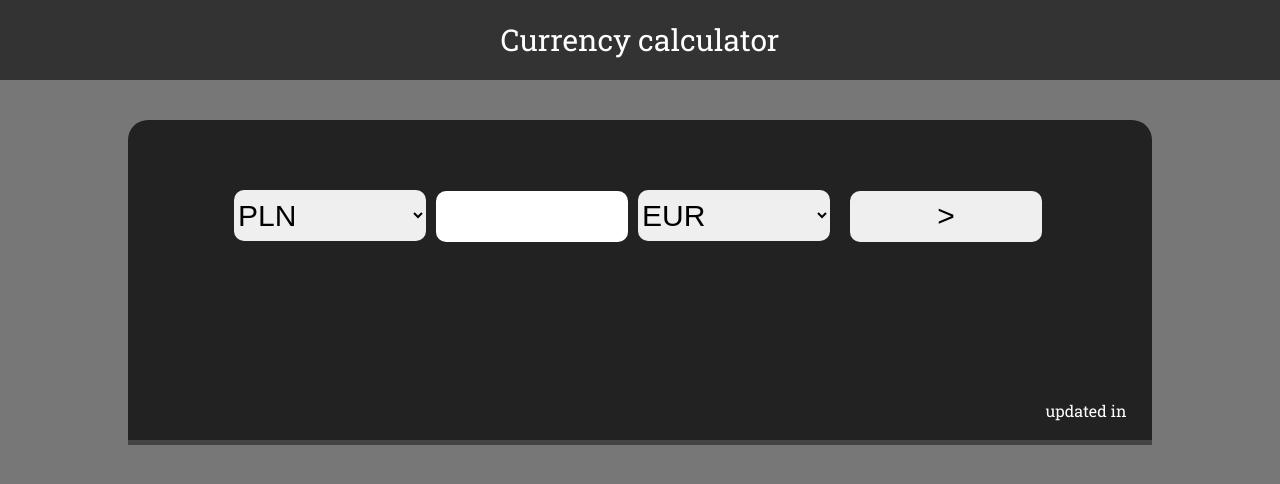
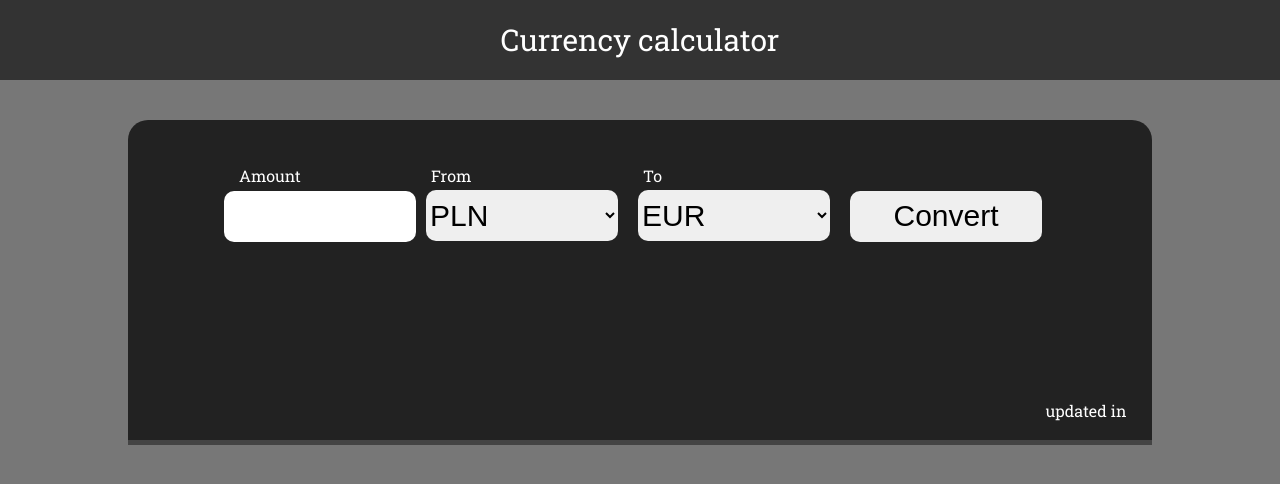
Before and after one commit to ostachim/currency-calculator, a React (Create React App) app: page / in a window 1280 px wide. Shown: the top 484 px of the page. Built offline with nearby package versions, Linux system fonts and the light colour scheme; no server answers.

Commit message:
change Page.js Page.css

```diff
--- a/src/pages/Page.js
+++ b/src/pages/Page.js
@@ -89,6 +89,13 @@ class Page extends Component {
         return(
             <div className="converter">
                 <div className="form">
+                    <label>
+                        Amount
+                    </label>
+                    <input type="number" onChange={this.handleValueChange}/>
+                    <label>
+                        From
+                    </label>
                     <select onChange={this.handleChangeValue1}>
                         <option value="PLN">PLN</option>
                         <option value="EUR">EUR</option>
@@ -96,14 +103,17 @@ class Page extends Component {
                         <option value="USD">USD</option>
                         <option value="CHF">CHF</option>
                     </select>
-                    <input type="number" onChange={this.handleValueChange}/>
+                    <label>
+                        To
+                    </label>
                     <select onChange={this.handleChangeValue2} defaultValue="EUR">
                         <option value="PLN">PLN</option>
                         <option key="EUR" value="EUR">EUR</option>
                         <option value="GBP">GBP</option>
                         <option value="USD">USD</option>
                         <option value="CHF">CHF</option>
-                    </select><button onClick={this.handleCalc}>></button>
+                    </select>
+                    <button onClick={this.handleCalc}>Convert</button>
                 </div>
                 <div className="resultTable">
                     <h1>{this.state.inputValueAsync} {this.state.result !=="" ? this.state.currencyValue1:null} {this.state.result !=="" ? " = ":null} {this.state.result} {this.state.result !=="" ? this.state.currencyValue2:null}</h1>
--- a/src/styles/Page.css
+++ b/src/styles/Page.css
@@ -34,6 +34,13 @@
     margin:70px auto;
 }
 
+.form label{
+    position:absolute;
+    color:white;
+    margin-left:15px;
+    margin-top:-25px;
+}
+
 .form p{
     /* position:absolute; */
     color:white;
```
